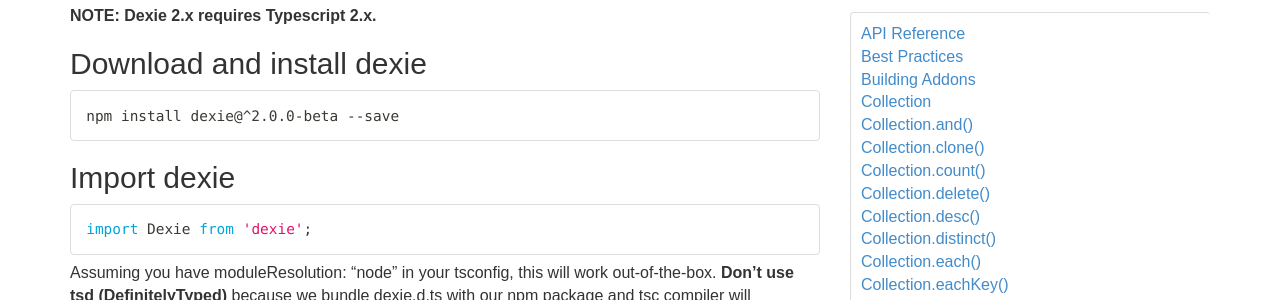
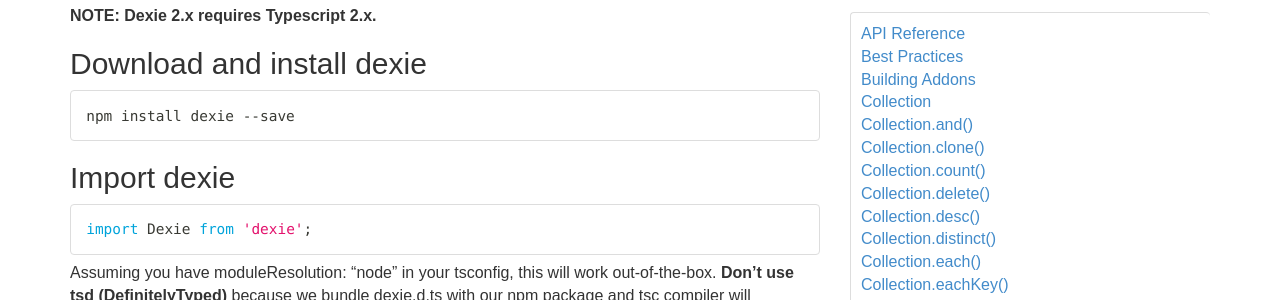
Before and after one commit to dexie/dexie-website, a Jekyll site: the page built from docs/Typescript.md, in a window 1280 px wide and 900 px high. Shown: the part 338-638 px from the top of the window. Built offline with Jekyll 4.4.1, drawn with Linux system fonts in a browser that asks for light colours.

Commit message:
Updated docs to reflect Dexie 2.0

````diff
--- a/docs/Typescript.md
+++ b/docs/Typescript.md
@@ -10,7 +10,7 @@
 ## Download and install dexie
 
 ```bash
-npm install dexie@^2.0.0-beta --save
+npm install dexie --save
 ```
 
 ## Import dexie
````
